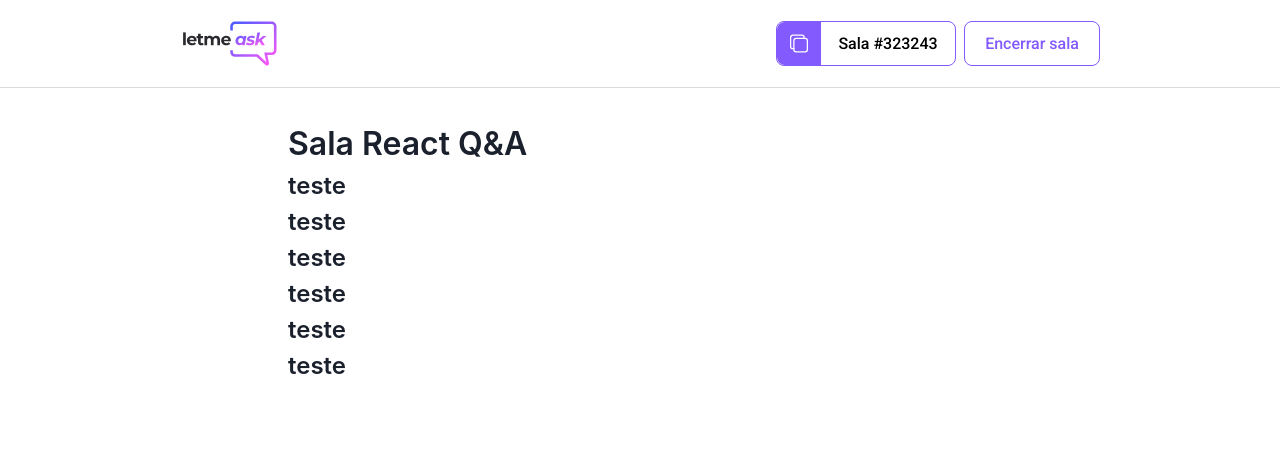
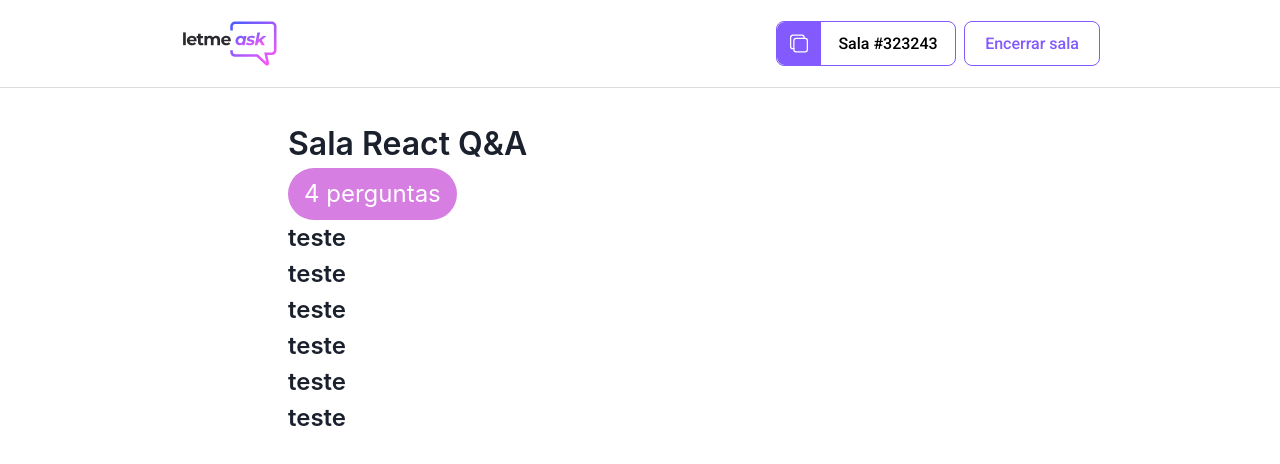
Before and after one commit to GabrielDVpereira/letmeask, a React (Create React App) app: page / in a window 1280 px wide. Shown: the top 464 px of the page. Built offline with nearby package versions, Linux system fonts and the light colour scheme.

Commit message:
feat: add firebase rules

```diff
--- a/src/components/atoms/Badge/index.tsx
+++ /dev/null
@@ -1,3 +0,0 @@
-export function Badge() {
-
-}
--- a/src/components/atoms/Badge/styles.ts
+++ /dev/null
@@ -1,3 +0,0 @@
-import styled from 'styled-components';
-
-export const Container = styled.div``;
--- /dev/null
+++ b/src/components/molecules/Badge/index.tsx
@@ -0,0 +1,14 @@
+import { ReactNode } from 'react';
+import { Container } from './styles';
+
+interface BadgeProps {
+  children: ReactNode
+}
+
+export function Badge({ children }: BadgeProps) {
+  return(
+    <Container>
+      {children}
+    </Container>
+  )
+}
--- /dev/null
+++ b/src/components/molecules/Badge/styles.ts
@@ -0,0 +1,10 @@
+import styled from 'styled-components';
+
+export const Container = styled.div`
+  background-color: ${({theme}) => theme.colors.pink.light};
+  color: ${({theme}) => theme.colors.white.details};
+  padding: 0.5rem 1rem;
+  width: fit-content;
+  font-size: ${({theme}) => theme.fonts.title.fontSize};
+  border-radius: 50px;
+`;
--- a/src/components/molecules/index.ts
+++ b/src/components/molecules/index.ts
@@ -4,3 +4,4 @@ export * from './CopyButton'
 export * from './Divisor'
 export * from './Header'
 export * from './HeaderMobile'
+export * from './Badge'
--- a/src/pages/room/index.tsx
+++ b/src/pages/room/index.tsx
@@ -1,9 +1,11 @@
+import { Badge } from 'src/components/molecules'
 import { RoomBase } from 'src/components/organisms'
 
 export function Room() {
     return (
         <RoomBase>
             <h1>Sala React Q&A</h1>
+            <Badge>4 perguntas</Badge>
             <h2>teste</h2>
             <h2>teste</h2>
             <h2>teste</h2>
```
Also changed, not shown: firebase-rules.json (added, +21 -0 lines).
